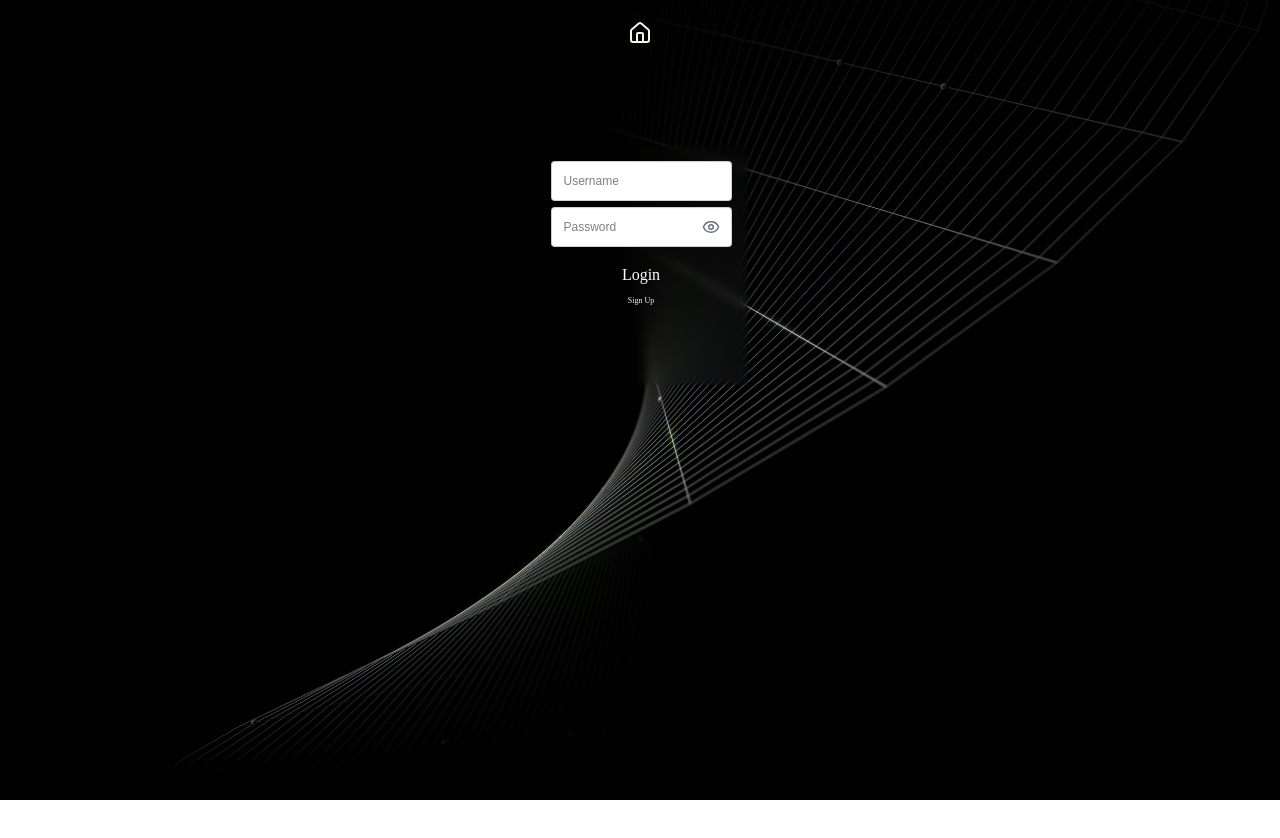
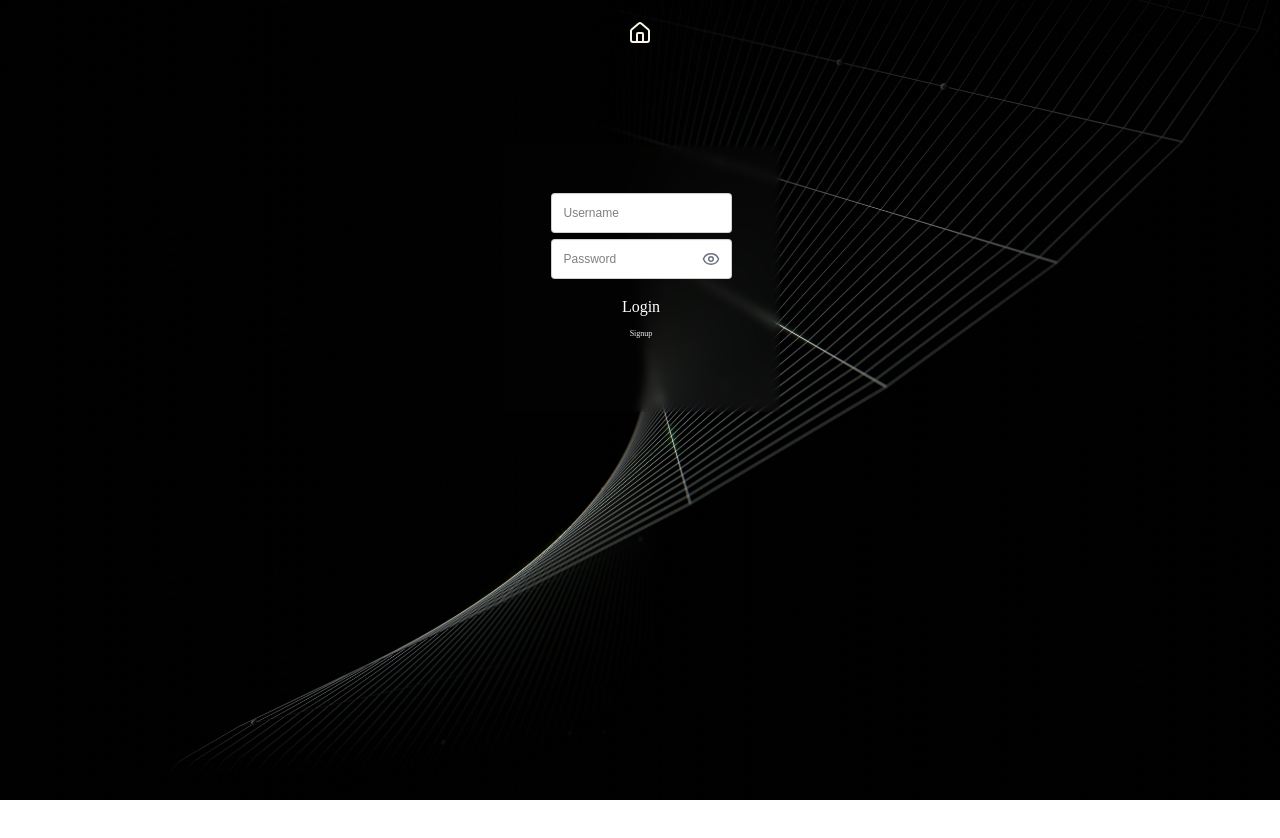
Before and after one commit to chase-coleman/Music-App-Proj, a React (Vite) app in the folder frontend/: page /login in a window 1280 px wide. Shown: the top 838 px of the page. Built offline with nearby package versions, Linux system fonts and the light colour scheme; a web font is replaced by a local one.

Commit message:
w0rking on making global styling to clean up the CSS file and whatnot. Need to remove the hover effect from some buttons

```diff
--- a/frontend/src/App.css
+++ b/frontend/src/App.css
@@ -49,12 +49,12 @@
   /* font-family: ledlight; */
 }
 
-.login-btn:hover {
+/* .login-btn:hover {
   border-radius: 75px;
   color:rgb(244, 243, 241);
   transform: scale(1.2);
   box-sizing: border-box;
-}
+} */
 .brand {
   font-size: clamp(1em, 6vw, 10em);
   /* font-family: ledlight; */
@@ -89,12 +89,12 @@
   /* font-family: forta; */
 }
 
-.signup-btn:hover {
+/* .signup-btn:hover {
   border-radius: 75px;
   color:rgb(244, 243, 241);
   transform: scale(1.2);
   box-sizing: border-box;
-}
+} */
 
 /* EVENT PAGE  */
 
@@ -109,12 +109,12 @@
   /* font-family: forta; */
 }
 
-.searchzip-btn:hover {
+/* .searchzip-btn:hover {
   border-radius: 75px;
   color:rgb(244, 243, 241);
   transform: scale(1.2);
   box-sizing: border-box;
-}
+} */
 
 /* HOMEPAGE */
 
@@ -137,12 +137,12 @@
 .createplaylist-btn {
   color:rgb(244, 243, 241);
 }
-.createplaylist-btn:hover {
+/* .createplaylist-btn:hover {
   border-radius: 75px;
   color:rgb(244, 243, 241);
   transform: scale(1.1);
   box-sizing: border-box;
-}
+} */
 
 .closeplaylists:hover {
   border-radius: 75px;
@@ -171,22 +171,19 @@
 }
 /* NAVBAR */
 
-.events-link:hover {
+/* .events-link:hover {
   border-radius: 75px;
   color:rgb(244, 243, 241);
   transform: scale(1.2);
   box-sizing: border-box;
-}
-.home-btn:hover {
+} */
+/* .home-btn:hover {
   border-radius: 75px;
   color:rgb(244, 243, 241);
   transform: scale(1.2);
   box-sizing: border-box;
-}
+} */
 
-.navbar {
-  /* font-family: forta; */
-}
 
 /* MUSIC PLAYER COMPONENT */
 
@@ -220,12 +217,12 @@ progress::-moz-progress-bar {
   /* font-family: forta; */
 }
 
-.createaccount-btn:hover {
+/* .createaccount-btn:hover {
   border-radius: 75px;
   color:rgb(244, 243, 241);
   transform: scale(1.2);
   box-sizing: border-box;
-}
+} */
 .account-created {
   background-color: rgba(179,179,179, 0.1);
   backdrop-filter: blur(5px);
@@ -250,9 +247,9 @@ progress::-moz-progress-bar {
 }
 /* SETTINGS PAGE */
 
-.editaccount-btn:hover {
-  border-radius: 75px;
-  color:rgb(244, 243, 241);
-  transform: scale(1.2);
-  box-sizing: border-box;
+.search-btn:hover {
+  border-radius: initial;
+  color: inherit;
+  transform: none;
+  box-sizing: inherit;
 }
--- a/frontend/src/components/Login.jsx
+++ b/frontend/src/components/Login.jsx
@@ -37,6 +37,11 @@ const Login = () => {
     }
   }
 
+  const handleSignup = () => {
+    navigate("/signup")
+  }
+
+
   return (
   <>
   <div className="container flex flex-col border-2 justify-center items-center w-50" >
@@ -45,9 +50,7 @@ const Login = () => {
             <input className="input" onChange={(e) => setPassword(e.target.value)} value={password} type="text" placeholder="Password" />
           </fieldset>
           <button className="btn btn-neutral w-[25vw]" onClick={handleLogin} >Login</button>
-        <Nav.Link as={Link} to="/signup">
-        Sign Up
-        </Nav.Link>
+        <button onClick={handleSignup}>Signup</button>
     </div>
   </>
 
--- a/frontend/src/components/Navbar.jsx
+++ b/frontend/src/components/Navbar.jsx
@@ -84,7 +84,7 @@ const Navbar = ({ setTrackResults, setArtistResults, setAlbumResults }) => {
               className="input input-bordered !w-[50%] md:w-auto"
             />
             <button
-              className="btn bg-whitebtn-neutral w-[5rem] bg-white p-0"
+              className="search-btn !bg-whitebtn-neutral !w-[5rem] !bg-white !p-0"
               onClick={handleSearch}
             >
               Search
--- a/frontend/src/index.css
+++ b/frontend/src/index.css
@@ -47,3 +47,10 @@ font-family: "forta" !important;
   transform: scale(1.2);
   box-sizing: border-box;
 }
+
+button:hover {
+  border-radius: 75px;
+  color:rgb(244, 243, 241);
+  transform: scale(1.2);
+  box-sizing: border-box;
+}
--- a/frontend/src/pages/LandingPage.jsx
+++ b/frontend/src/pages/LandingPage.jsx
@@ -15,7 +15,6 @@ const LandingPage = () => {
     setLoginBtn(true)
     navigate("/login")
   }
-
 
   return (
     <>
--- a/frontend/src/pages/LoginPage.jsx
+++ b/frontend/src/pages/LoginPage.jsx
@@ -78,11 +78,16 @@ function Login() {
     }
   };
 
+  const handleSignup = () => {
+    navigate("/signup")
+  }
+
+
   return (
     <>
       <Navbar />
       <div className="info-container h-screen w-screen mt-[5em] flex flex-col justify-start items-center">
-        <div className="field-container h-[30%] flex flex-col justify-start items-center p-3">
+        <div className="field-container h-1/3 flex flex-col justify-start items-center p-5">
           <fieldset className="fieldset">
             <input
               className="input placeholder-gray text-black font-forta"
@@ -101,7 +106,7 @@ function Login() {
               placeholder="Password"
             />
           </fieldset>
-          <div className="loginbutton-container m-[1em] w-[50%] gap-2 z-10 flex flex-col items-center">
+          <div className="loginbutton-container m-[1em] w-[50%] z-10 flex flex-col items-center">
             <button
               className="login-btn btn-neutral rounded text-white !text-[1em] w-[100%]"
               onClick={handleLogin}
@@ -109,13 +114,9 @@ function Login() {
               Login
             </button>
             <div className="signup-link w-[50%] text-center rounded">
-            <Nav.Link
-              as={Link}
-              to="/signup"
-              className="signup-btn !text-[.5em]"
-            >
-              Sign Up
-            </Nav.Link>
+              <button className="!text-[0.5em]" onClick={handleSignup}>
+                Signup
+              </button>
             </div>
           </div>
         </div>
```
